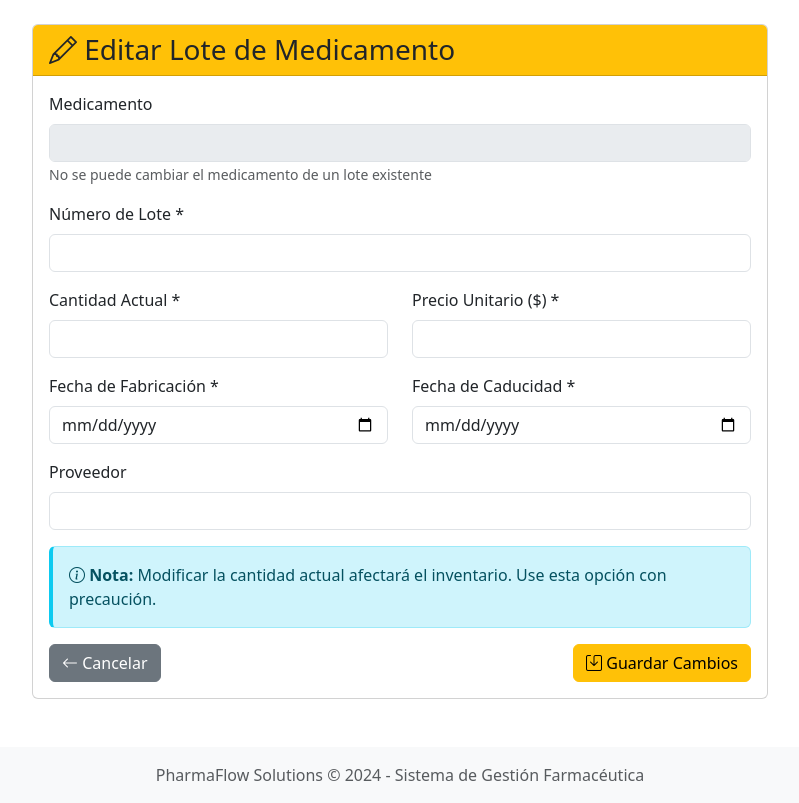
After one commit to sebasvc2002/P2Bases, a Flask app: template templates/editar_lote.html in a window 1280 px wide. The commit adds this page. Shown: the whole page, without its empty margins (240-1039 px from the left). Run offline with Flask 3, Linux system fonts and the light colour scheme; the template is opened without the code that fills it, so the values that code supplies are empty; some libraries are stand-ins or nearby versions.

Commit message:
SQL update

```diff
--- a/app.py
+++ b/app.py
@@ -143,6 +143,43 @@ def nuevo_medicamento():
 
     return render_template('nuevo_medicamento.html')
 
+@app.route('/medicamentos/<int:medicamento_id>/editar', methods=['GET', 'POST'])
+@role_required('gerente', 'farmaceutico')
+def editar_medicamento(medicamento_id):
+    medicamento = Medicamento.obtener_por_id(medicamento_id)
+    if not medicamento:
+        flash('Medicamento no encontrado', 'danger')
+        return redirect(url_for('medicamentos'))
+
+    if request.method == 'POST':
+        try:
+            Medicamento.actualizar(
+                medicamento_id=medicamento_id,
+                nombre=request.form.get('nombre'),
+                descripcion=request.form.get('descripcion'),
+                principio_activo=request.form.get('principio_activo'),
+                categoria=request.form.get('categoria'),
+                requiere_receta=request.form.get('requiere_receta') == 'on'
+            )
+            flash('Medicamento actualizado exitosamente', 'success')
+            return redirect(url_for('medicamentos'))
+        except Exception as e:
+            flash(f'Error al actualizar medicamento: {str(e)}', 'danger')
+
+    return render_template('editar_medicamento.html', medicamento=medicamento)
+
+@app.route('/medicamentos/<int:medicamento_id>/eliminar', methods=['POST'])
+@role_required('gerente')
+def eliminar_medicamento(medicamento_id):
+    try:
+        if Medicamento.eliminar(medicamento_id):
+            flash('Medicamento eliminado exitosamente', 'success')
+        else:
+            flash('No se pudo eliminar el medicamento. Puede tener lotes asociados.', 'warning')
+    except Exception as e:
+        flash(f'Error al eliminar medicamento: {str(e)}', 'danger')
+    return redirect(url_for('medicamentos'))
+
 @app.route('/lotes/nuevo', methods=['GET', 'POST'])
 @role_required('gerente', 'farmaceutico')
 def nuevo_lote():
@@ -164,6 +201,45 @@ def nuevo_lote():
 
     medicamentos = Medicamento.listar()
     return render_template('nuevo_lote.html', medicamentos=medicamentos)
+
+@app.route('/lotes/<int:lote_id>/editar', methods=['GET', 'POST'])
+@role_required('gerente', 'farmaceutico')
+def editar_lote(lote_id):
+    lote = LoteMedicamento.obtener_por_id(lote_id)
+    if not lote:
+        flash('Lote no encontrado', 'danger')
+        return redirect(url_for('inventario'))
+
+    if request.method == 'POST':
+        try:
+            LoteMedicamento.actualizar(
+                lote_id=lote_id,
+                numero_lote=request.form.get('numero_lote'),
+                cantidad_actual=int(request.form.get('cantidad_actual')),
+                precio_unitario=float(request.form.get('precio_unitario')),
+                fecha_fabricacion=request.form.get('fecha_fabricacion'),
+                fecha_caducidad=request.form.get('fecha_caducidad'),
+                proveedor=request.form.get('proveedor')
+            )
+            flash('Lote actualizado exitosamente', 'success')
+            return redirect(url_for('inventario'))
+        except Exception as e:
+            flash(f'Error al actualizar lote: {str(e)}', 'danger')
+
+    medicamentos = Medicamento.listar()
+    return render_template('editar_lote.html', lote=lote, medicamentos=medicamentos)
+
+@app.route('/lotes/<int:lote_id>/eliminar', methods=['POST'])
+@role_required('gerente')
+def eliminar_lote(lote_id):
+    try:
+        if LoteMedicamento.eliminar(lote_id):
+            flash('Lote eliminado exitosamente', 'success')
+        else:
+            flash('No se pudo eliminar el lote. Puede tener transacciones asociadas.', 'warning')
+    except Exception as e:
+        flash(f'Error al eliminar lote: {str(e)}', 'danger')
+    return redirect(url_for('inventario'))
 
 # Rutas de Transacciones (con control de concurrencia)
 @app.route('/transacciones')
@@ -308,6 +384,53 @@ def nuevo_usuario():
 
     return render_template('nuevo_usuario.html')
 
+@app.route('/usuarios/<int:user_id>/editar', methods=['GET', 'POST'])
+@role_required('gerente')
+def editar_usuario(user_id):
+    usuario = Usuario.obtener_por_id(user_id)
+    if not usuario:
+        flash('Usuario no encontrado', 'danger')
+        return redirect(url_for('usuarios'))
+
+    if request.method == 'POST':
+        try:
+            Usuario.actualizar(
+                user_id=user_id,
+                nombre_completo=request.form.get('nombre_completo'),
+                email=request.form.get('email'),
+                rol=request.form.get('rol'),
+                activo=request.form.get('activo') == 'on'
+            )
+
+            # Si se proporciona nueva contraseña, actualizarla
+            nueva_password = request.form.get('nueva_password')
+            if nueva_password and nueva_password.strip():
+                Usuario.actualizar_password(user_id, nueva_password)
+
+            flash('Usuario actualizado exitosamente', 'success')
+            return redirect(url_for('usuarios'))
+        except Exception as e:
+            flash(f'Error al actualizar usuario: {str(e)}', 'danger')
+
+    return render_template('editar_usuario.html', usuario=usuario)
+
+@app.route('/usuarios/<int:user_id>/eliminar', methods=['POST'])
+@role_required('gerente')
+def eliminar_usuario(user_id):
+    # No permitir que un usuario se elimine a sí mismo
+    if user_id == session['user_id']:
+        flash('No puedes eliminar tu propio usuario', 'warning')
+        return redirect(url_for('usuarios'))
+
+    try:
+        if Usuario.eliminar(user_id):
+            flash('Usuario eliminado exitosamente', 'success')
+        else:
+            flash('No se pudo eliminar el usuario', 'warning')
+    except Exception as e:
+        flash(f'Error al eliminar usuario: {str(e)}', 'danger')
+    return redirect(url_for('usuarios'))
+
 # API endpoints
 @app.route('/api/lote/<int:lote_id>')
 @login_required
--- /dev/null
+++ b/templates/editar_lote.html
@@ -0,0 +1,91 @@
+{% extends "base.html" %}
+
+{% block title %}Editar Lote - PharmaFlow Solutions{% endblock %}
+
+{% block content %}
+<div class="container">
+    <div class="row justify-content-center">
+        <div class="col-md-8">
+            <div class="card">
+                <div class="card-header bg-warning text-dark">
+                    <h3 class="mb-0"><i class="bi bi-pencil"></i> Editar Lote de Medicamento</h3>
+                </div>
+                <div class="card-body">
+                    <form method="POST">
+                        <div class="mb-3">
+                            <label class="form-label">Medicamento</label>
+                            <input type="text" class="form-control" value="{{ lote.medicamento_nombre }}" disabled>
+                            <small class="text-muted">No se puede cambiar el medicamento de un lote existente</small>
+                        </div>
+
+                        <div class="mb-3">
+                            <label for="numero_lote" class="form-label">Número de Lote *</label>
+                            <input type="text" class="form-control" id="numero_lote" name="numero_lote"
+                                   value="{{ lote.numero_lote }}" required>
+                        </div>
+
+                        <div class="row">
+                            <div class="col-md-6">
+                                <div class="mb-3">
+                                    <label for="cantidad_actual" class="form-label">Cantidad Actual *</label>
+                                    <input type="number" class="form-control" id="cantidad_actual"
+                                           name="cantidad_actual" value="{{ lote.cantidad_actual }}"
+                                           min="0" required>
+                                </div>
+                            </div>
+                            <div class="col-md-6">
+                                <div class="mb-3">
+                                    <label for="precio_unitario" class="form-label">Precio Unitario ($) *</label>
+                                    <input type="number" class="form-control" id="precio_unitario"
+                                           name="precio_unitario" value="{{ lote.precio_unitario }}"
+                                           step="0.01" min="0" required>
+                                </div>
+                            </div>
+                        </div>
+
+                        <div class="row">
+                            <div class="col-md-6">
+                                <div class="mb-3">
+                                    <label for="fecha_fabricacion" class="form-label">Fecha de Fabricación *</label>
+                                    <input type="date" class="form-control" id="fecha_fabricacion"
+                                           name="fecha_fabricacion"
+                                           value="{{ lote.fecha_fabricacion.strftime('%Y-%m-%d') }}" required>
+                                </div>
+                            </div>
+                            <div class="col-md-6">
+                                <div class="mb-3">
+                                    <label for="fecha_caducidad" class="form-label">Fecha de Caducidad *</label>
+                                    <input type="date" class="form-control" id="fecha_caducidad"
+                                           name="fecha_caducidad"
+                                           value="{{ lote.fecha_caducidad.strftime('%Y-%m-%d') }}" required>
+                                </div>
+                            </div>
+                        </div>
+
+                        <div class="mb-3">
+                            <label for="proveedor" class="form-label">Proveedor</label>
+                            <input type="text" class="form-control" id="proveedor" name="proveedor"
+                                   value="{{ lote.proveedor or '' }}">
+                        </div>
+
+                        <div class="alert alert-info">
+                            <i class="bi bi-info-circle"></i>
+                            <strong>Nota:</strong> Modificar la cantidad actual afectará el inventario.
+                            Use esta opción con precaución.
+                        </div>
+
+                        <div class="d-flex justify-content-between">
+                            <a href="{{ url_for('inventario') }}" class="btn btn-secondary">
+                                <i class="bi bi-arrow-left"></i> Cancelar
+                            </a>
+                            <button type="submit" class="btn btn-warning">
+                                <i class="bi bi-save"></i> Guardar Cambios
+                            </button>
+                        </div>
+                    </form>
+                </div>
+            </div>
+        </div>
+    </div>
+</div>
+{% endblock %}
--- a/templates/ver_ensayo.html
+++ b/templates/ver_ensayo.html
@@ -68,8 +68,7 @@
                         </span>
                     </div>
                     <small class="text-muted">
-                                Frecuencia: {{ efecto.frecuencia }} |
-                                Reportado: {{ efecto.fecha_reporte.strftime('%Y-%m-%d') }}
+                        Frecuencia: {{ efecto.frecuencia }}
                     </small>
                 </div>
                 {% endfor %}
@@ -100,7 +99,7 @@
                         <div class="list-group-item">
                             <p class="mb-1">{{ nota.texto }}</p>
                             <small class="text-muted">
-                                Por {{ nota.autor }} | {{ nota.fecha.strftime('%Y-%m-%d %H:%M') }}
+                                Por {{ nota.autor }}
                                 {% if nota.categoria %} | <span class="badge bg-secondary">{{ nota.categoria }}</span>{% endif %}
                             </small>
                         </div>
```
Also changed, not shown: models_auth.py (+30 -0 lines), models_inventario.py (+42 -0 lines), templates/editar_medicamento.html (added, +68 -0 lines), templates/editar_usuario.html (added, +84 -0 lines), templates/inventario.html (+19 -4 lines), templates/medicamentos.html (+19 -0 lines), templates/usuarios.html (+23 -1 lines). Lines whose indentation alone changed are shown as unchanged.
